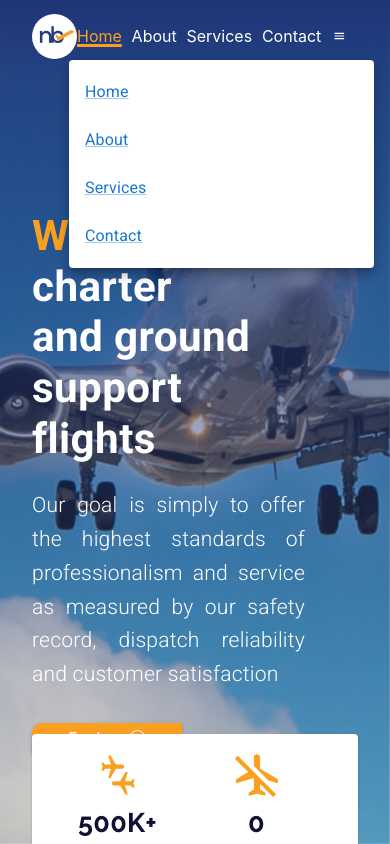
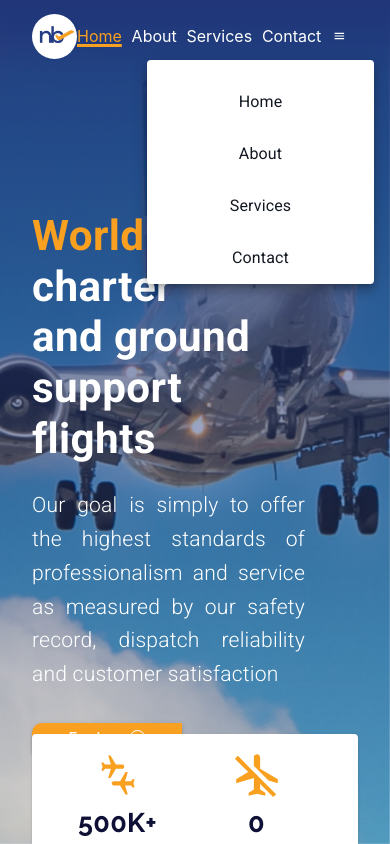
Before and after one commit to NBJ-Developer/nbj-client, a React (Create React App) app: page / in a window 390 px wide. Both pictures are taken after a click on the button 339 px from the left and 36 px from the top of the page. Shown: the top 844 px of the page. Built offline with nearby package versions, Linux system fonts and the light colour scheme.

Commit message:
Done with the NavBar on mobile view

```diff
--- a/src/components/NavBar/NavBar.jsx
+++ b/src/components/NavBar/NavBar.jsx
@@ -115,9 +115,16 @@ function ResponsiveAppBar({pages}) {
             {pages.map((page) => (
               <MenuItem key={page} onClick={handleCloseNavMenu}>
                 <Box sx={{
-                  width: '70vw',
+                  mt: 2,
+                  width: '50vw',
+                  display: 'flex',
+                  justifyContent: 'center',
+                  alignItems: 'center',
                 }}>
-                  <Link href={`${page === 'Home'? '/': `/${page}`}`}>
+                  <Link href={`${page === 'Home'? '/': `/${page}`}`} sx={{
+                    color: '#121822',
+                    textDecoration: 'none',
+                  }}>
               {page}
             </Link>
           </Box>
```
